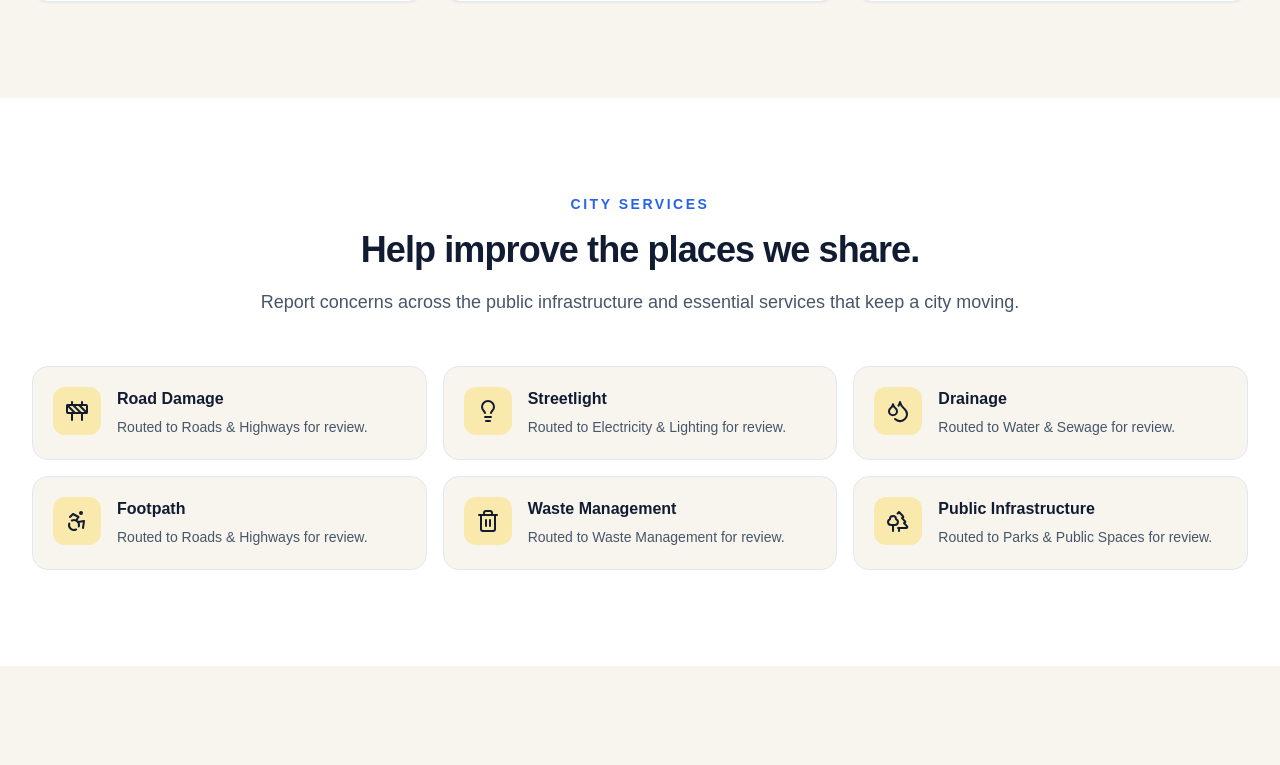
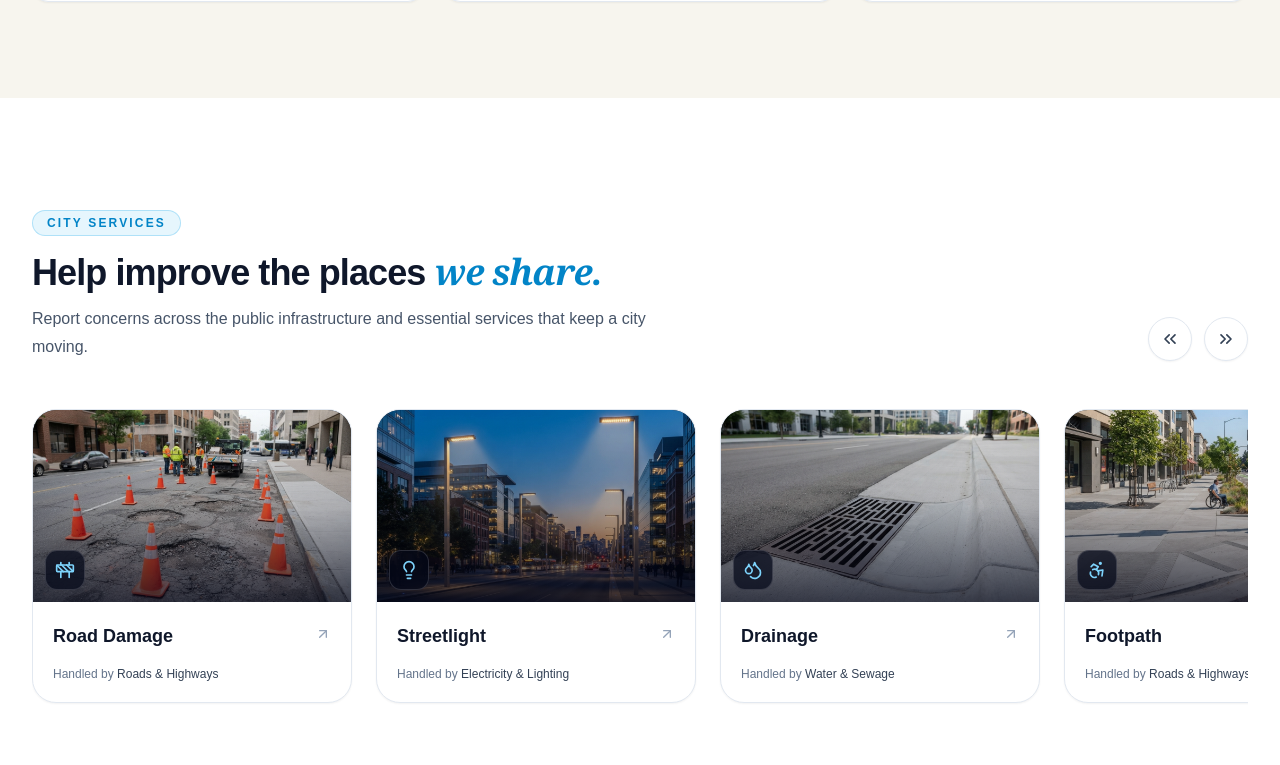
Before and after one commit to hasina-code/civicpulse, a Next.js app: page / in a window 1280 px wide. Shown: the part 1289-2054 px from the top of the page. Built offline with nearby package versions, Linux system fonts and the light colour scheme; no server answers.

Commit message:
feat: refine issue category grid

```diff
--- a/src/client/components/landing/CategoryGrid.tsx
+++ b/src/client/components/landing/CategoryGrid.tsx
@@ -1,5 +1,11 @@
+"use client";
+
+import { useRef } from "react";
 import {
   Accessibility,
+  ArrowUpRight,
+  ChevronsLeft,
+  ChevronsRight,
   Construction,
   Droplets,
   Lightbulb,
@@ -7,6 +13,8 @@ import {
   Trees,
   type LucideIcon,
 } from "lucide-react";
+import Image from "next/image";
+import Link from "next/link";
 import {
   ISSUE_CATEGORIES,
   ISSUE_CATEGORY_LABELS,
@@ -23,50 +31,133 @@ const categoryIcons: Record<IssueCategory, LucideIcon> = {
   PUBLIC_INFRASTRUCTURE: Trees,
 };
 
+const categoryImages: Record<IssueCategory, string> = {
+  ROAD_DAMAGE: "/images/categories/road-damage.jpg",
+  STREETLIGHT: "/images/categories/streetlight.jpg",
+  DRAINAGE: "/images/categories/drainage.jpg",
+  FOOTPATH: "/images/categories/footpath.jpg",
+  WASTE_MANAGEMENT: "/images/categories/waste-management.jpg",
+  PUBLIC_INFRASTRUCTURE: "/images/categories/public-infrastructure.jpg",
+};
+
 export function CategoryGrid() {
+  const sliderRef = useRef<HTMLDivElement | null>(null);
+
+  const handleSlide = (direction: "prev" | "next") => {
+    const container = sliderRef.current;
+    if (!container) return;
+
+    const scrollAmount = 340;
+    container.scrollBy({
+      left: direction === "next" ? scrollAmount : -scrollAmount,
+      behavior: "smooth",
+    });
+  };
+
   return (
     <section
       aria-labelledby="services-title"
-      className="scroll-mt-20 bg-white py-20 dark:bg-signal-night sm:py-24"
+      className="scroll-mt-20 bg-white py-20 dark:bg-signal-night sm:py-28"
       id="services"
     >
       <div className="mx-auto max-w-7xl px-5 sm:px-8">
-        <div className="mx-auto max-w-3xl text-center">
-          <p className="text-sm font-bold uppercase tracking-[0.18em] text-signal-blue">
-            City services
-          </p>
+
+        <div className="flex flex-col justify-between gap-6 sm:flex-row sm:items-end">
+          <div className="max-w-2xl">
+            <span className="inline-flex items-center rounded-full border border-sky-500/25 bg-sky-500/10 px-3.5 py-1 text-xs font-semibold uppercase tracking-[0.18em] text-sky-600 dark:border-sky-400/30 dark:bg-sky-400/10 dark:text-sky-300">
+              City Services
+            </span>
             <h2
-            className="mt-4 text-3xl font-bold tracking-tight text-signal-navy dark:text-signal-cream sm:text-4xl"
+              className="mt-4 text-3xl font-bold tracking-tight text-slate-900 dark:text-white sm:text-4xl"
               id="services-title"
             >
-            Help improve the places we share.
+              Help improve the places{" "}
+              <span className="font-serif italic font-semibold text-sky-600 dark:text-sky-400">
+                we share.
+              </span>
             </h2>
-          <p className="mt-4 text-lg leading-8 text-slate-600 dark:text-slate-300">
+            <p className="mt-3 text-base leading-7 text-slate-600 dark:text-slate-300">
               Report concerns across the public infrastructure and essential
               services that keep a city moving.
             </p>
           </div>
-        <div className="mt-12 grid gap-4 sm:grid-cols-2 lg:grid-cols-3">
+
+
+          <div className="flex items-center gap-3 self-start sm:self-end">
+            <button
+              aria-label="Previous service"
+              className="flex h-11 w-11 items-center justify-center rounded-full border border-slate-200 bg-white text-slate-700 shadow-sm transition hover:border-sky-400 hover:bg-sky-500 hover:text-slate-950 focus-visible:outline focus-visible:outline-2 focus-visible:outline-offset-2 focus-visible:outline-sky-400 dark:border-white/15 dark:bg-slate-900/70 dark:text-slate-200 dark:hover:border-sky-400 dark:hover:bg-sky-400 dark:hover:text-slate-950"
+              onClick={() => handleSlide("prev")}
+              type="button"
+            >
+              <ChevronsLeft aria-hidden="true" className="h-5 w-5" />
+            </button>
+            <button
+              aria-label="Next service"
+              className="flex h-11 w-11 items-center justify-center rounded-full border border-slate-200 bg-white text-slate-700 shadow-sm transition hover:border-sky-400 hover:bg-sky-500 hover:text-slate-950 focus-visible:outline focus-visible:outline-2 focus-visible:outline-offset-2 focus-visible:outline-sky-400 dark:border-white/15 dark:bg-slate-900/70 dark:text-slate-200 dark:hover:border-sky-400 dark:hover:bg-sky-400 dark:hover:text-slate-950"
+              onClick={() => handleSlide("next")}
+              type="button"
+            >
+              <ChevronsRight aria-hidden="true" className="h-5 w-5" />
+            </button>
+          </div>
+        </div>
+
+
+        <div
+          className="mt-12 flex snap-x snap-mandatory gap-6 overflow-x-auto scroll-smooth pb-2 [scrollbar-width:none] [&::-webkit-scrollbar]:hidden"
+          ref={sliderRef}
+        >
           {ISSUE_CATEGORIES.map((category) => {
             const Icon = categoryIcons[category];
+            const imageSrc = categoryImages[category];
 
             return (
-              <article
-                className="flex gap-4 rounded-2xl border border-slate-200 bg-signal-cream p-5 transition hover:-translate-y-0.5 hover:shadow-md dark:border-slate-800 dark:bg-signal-navy dark:text-slate-100"
+              <Link
+                className="group relative flex w-72 shrink-0 snap-start flex-col overflow-hidden rounded-3xl border border-slate-200 bg-white shadow-sm transition-all duration-300 hover:-translate-y-1 hover:border-sky-400/50 hover:shadow-xl hover:shadow-sky-500/10 dark:border-white/10 dark:bg-slate-900/60 dark:hover:border-sky-400/40 sm:w-80"
+                href={`/report?category=${category}`}
                 key={category}
               >
-                <span className="flex h-12 w-12 shrink-0 items-center justify-center rounded-xl bg-signal-gold/30 text-signal-navy dark:text-signal-gold">
-                  <Icon aria-hidden="true" className="h-6 w-6" />
+                {/* ওপরের ইমেজ অংশ */}
+                <div className="relative h-48 w-full overflow-hidden bg-slate-800">
+                  <Image
+                    alt={ISSUE_CATEGORY_LABELS[category]}
+                    className="object-cover transition-transform duration-500 group-hover:scale-105"
+                    fill
+                    sizes="320px"
+                    src={imageSrc}
+                  />
+                  <div
+                    aria-hidden="true"
+                    className="absolute inset-0 bg-gradient-to-t from-slate-950/75 via-slate-950/20 to-transparent"
+                  />
+
+
+                  <span className="absolute bottom-3 left-3 flex h-10 w-10 items-center justify-center rounded-xl border border-white/15 bg-slate-950/70 text-sky-300 backdrop-blur-md">
+                    <Icon aria-hidden="true" className="h-5 w-5" />
                   </span>
-                <div>
-                  <h3 className="font-semibold text-signal-navy dark:text-signal-cream">
+                </div>
+
+
+                <div className="flex flex-1 flex-col justify-between p-5">
+                  <div className="flex items-start justify-between gap-3">
+                    <h3 className="text-lg font-semibold text-slate-900 transition-colors group-hover:text-sky-600 dark:text-white dark:group-hover:text-sky-300">
                       {ISSUE_CATEGORY_LABELS[category]}
                     </h3>
-                  <p className="mt-1 text-sm leading-6 text-slate-600 dark:text-slate-300">
-                    Routed to {CATEGORY_DEPARTMENT_MAP[category]} for review.
+                    <ArrowUpRight
+                      aria-hidden="true"
+                      className="mt-1 h-4 w-4 shrink-0 text-slate-400 transition-transform duration-200 group-hover:-translate-y-0.5 group-hover:translate-x-0.5 group-hover:text-sky-500 dark:group-hover:text-sky-400"
+                    />
+                  </div>
+
+                  <p className="mt-4 text-xs font-medium text-slate-500 dark:text-slate-400">
+                    Handled by{" "}
+                    <span className="text-slate-700 dark:text-slate-200">
+                      {CATEGORY_DEPARTMENT_MAP[category]}
+                    </span>
                   </p>
                 </div>
-              </article>
+              </Link>
             );
           })}
         </div>
```
Lines whose indentation alone changed are shown as unchanged.
